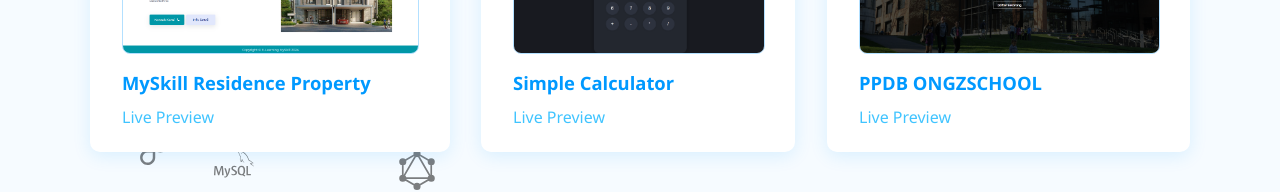
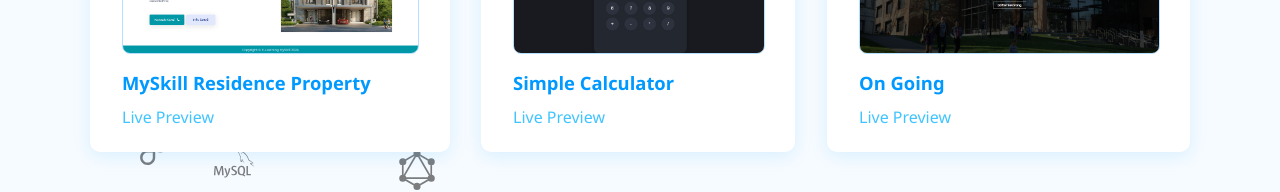
Before and after one commit to Rivkchao/myportfolio, a React (Create React App) app: page /portfolio in a window 1280 px wide. Shown: the part 265-457 px from the top of the page. Built offline with nearby package versions, Linux system fonts and the light colour scheme.

Commit message:
Update Link

```diff
--- a/src/pages/Portfolio.js
+++ b/src/pages/Portfolio.js
@@ -19,8 +19,8 @@ const projects = [
     image: project2,
   },
   {
-    title: "PPDB ONGZSCHOOL",
-    url: "https://ppdb.ongzschool.rivkyps.my.id",
+    title: "On Going",
+    url: "https://www.rivkyps.my.id",
     image: project3,
   },
 ];
```
